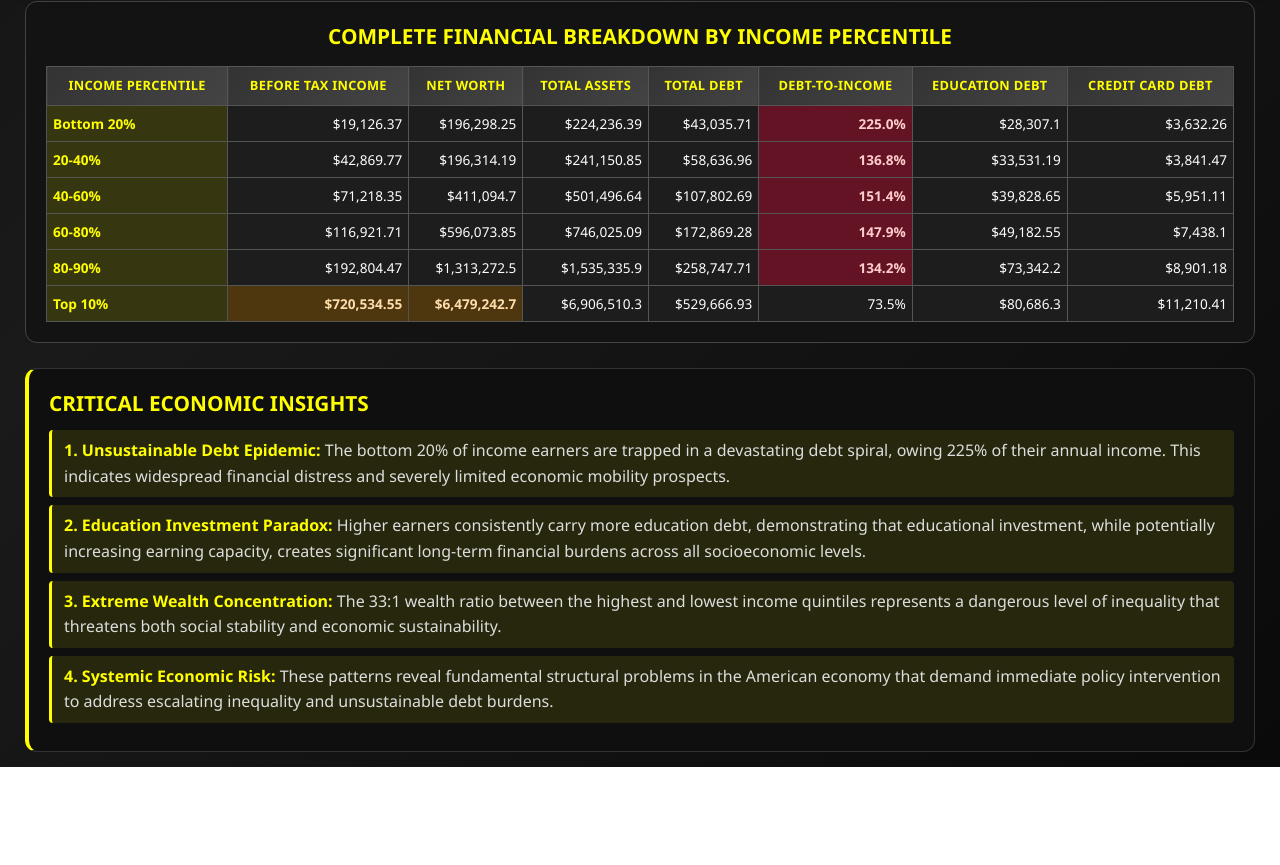
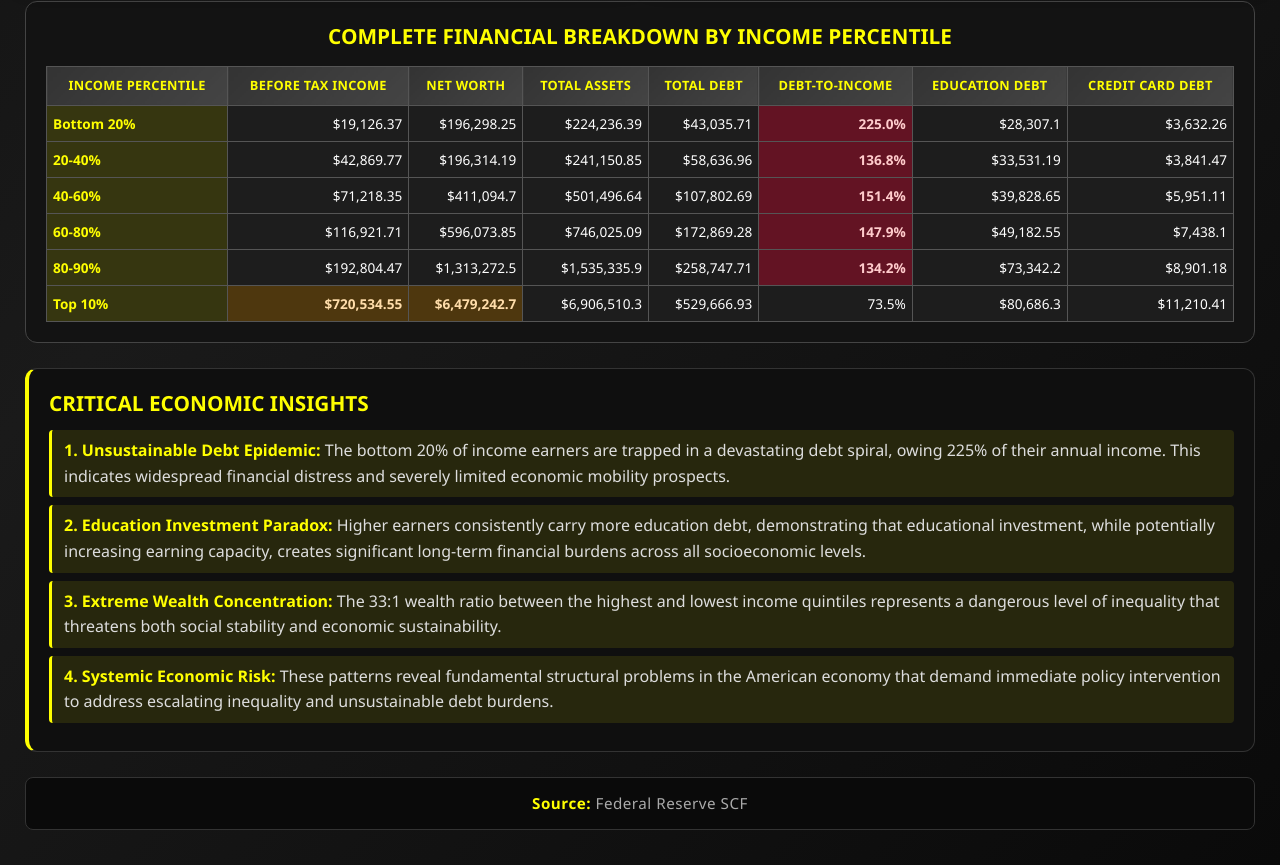
Before and after one commit to GrandPi224/SCFpain, a plain HTML site: page index.html in a window 1280 px wide. Shown: the part 1262-2127 px from the top of the page. Before the commit the page ends 2029 px from the top, so only its background shows below. Drawn offline with nearby package versions, Linux system fonts and the light colour scheme.

Commit message:
Update index.html

```diff
--- a/index.html
+++ b/index.html
@@ -255,6 +255,28 @@
             border-radius: 4px;
         }
 
+        .source-section {
+            background: rgba(10, 10, 10, 0.95);
+            border-radius: 8px;
+            padding: 15px 20px;
+            margin-top: 25px;
+            margin-bottom: 20px;
+            border: 1px solid #333;
+            text-align: center;
+        }
+
+        .source-text {
+            color: #aaaaaa;
+            font-size: clamp(0.85rem, 1.6vw, 0.95rem);
+            font-weight: 500;
+            letter-spacing: 0.5px;
+        }
+
+        .source-text strong {
+            color: #FFFF00;
+            font-weight: 700;
+        }
+
         /* Mobile Optimizations */
         @media (max-width: 768px) {
             body {
@@ -455,6 +477,12 @@
                     <strong>4. Systemic Economic Risk:</strong> These patterns reveal fundamental structural problems in the American
                     economy that demand immediate policy intervention to address escalating inequality and unsustainable debt burdens.
                 </div>
+            </div>
+        </div>
+
+        <div class="source-section">
+            <div class="source-text">
+                <strong>Source:</strong> Federal Reserve SCF
             </div>
         </div>
     </div>
```
